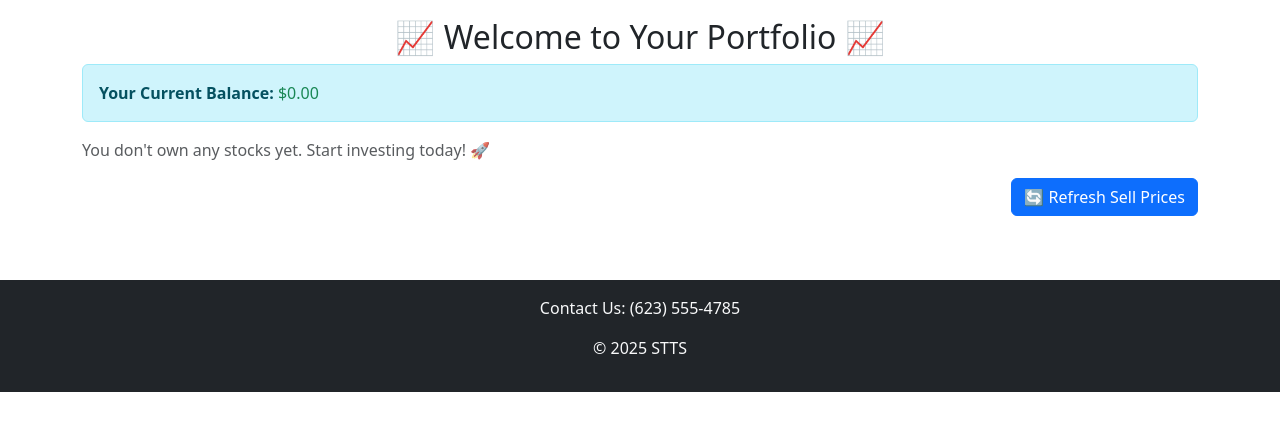
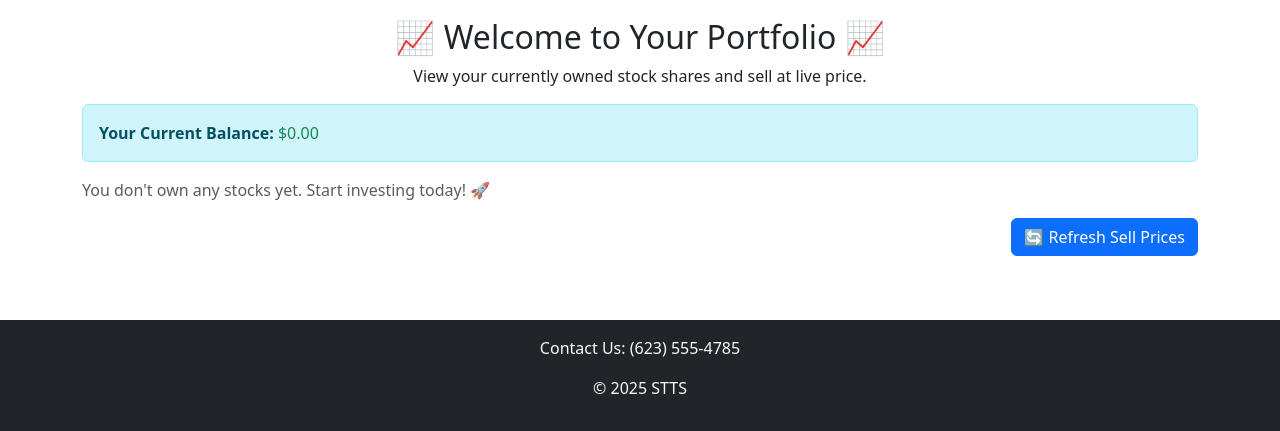
Before and after one commit to ivazqu10/Stocks, a Flask app: page /portfolio in a window 1280 px wide. Shown: the part 66-497 px from the top of the page. Run offline with Flask 3, Linux system fonts and the light colour scheme; the visitor is signed in with stand-in values (Sample User, id 1).

Commit message:
Added some paragraph tags to let users know that each page does
Added some paragraph tags to let users know that each page does

```diff
--- a/app.py
+++ b/app.py
@@ -12,15 +12,14 @@ import pytz
 import random
 from sqlalchemy.ext.hybrid import hybrid_property
 import json
-#Hello World
 app = Flask(__name__)
 
-app.config['SQLALCHEMY_DATABASE_URI'] = 'mysql+pymysql://root:Madrid0329.@localhost/stocks_db'
+app.config['SQLALCHEMY_DATABASE_URI'] = 'mysql+pymysql://admin:Jaman3240%23@my-rds-instance.ce92g2g4cjab.us-east-1.rds.amazonaws.com:3306/stocks_db'
 app.config['SQLALCHEMY_TRACK_MODIFICATIONS'] = False
 app.config['SECRET_KEY'] = os.getenv("SECRET_KEY", 'your_secret_key_here')
 
 db = SQLAlchemy(app)
-
+# Classes are our Tables in DB
 class User(UserMixin, db.Model):
     id = db.Column(db.Integer, primary_key=True)
     username = db.Column(db.String(150), unique=True, nullable=False)
@@ -59,9 +58,9 @@ class TransactionHistory(db.Model):
 
 class MarketHours(db.Model):
     id = db.Column(db.Integer, primary_key=True)
-    open_time = db.Column(db.Time, nullable=False)   # Stored in UTC
-    close_time = db.Column(db.Time, nullable=False)  # Stored in UTC
-    _closed_days = db.Column("closed_days", db.Text, nullable=True)  # Stored as JSON string
+    open_time = db.Column(db.Time, nullable=False)
+    close_time = db.Column(db.Time, nullable=False)
+    _closed_days = db.Column("closed_days", db.Text, nullable=True)
 
     @hybrid_property
     def closed_days(self):
@@ -88,7 +87,7 @@ class MarketHours(db.Model):
         return open_time_mst <= now_mst.time() <= close_time_mst
 
     def add_closed_day(self, date_str):
-        updated = list(self.closed_days)  # Force copy to avoid mutation surprises
+        updated = list(self.closed_days)
         if date_str not in updated:
             updated.append(date_str)
             self.closed_days = updated
@@ -270,7 +269,7 @@ def user_dashboard():
 def register():
     if request.method == 'POST':
         username = request.form['username']
-        email = request.form.get('email')  # Capture the email input from the form
+        email = request.form.get('email')
         password = generate_password_hash(request.form['password'])
 
         if not email:
@@ -388,14 +387,14 @@ def trade_stock():
             flash("Not enough shares to sell.", "danger")
             return redirect(url_for("buy_sell_stock"))
 
-        adjusted_price = get_adjusted_price(price)  # Ensure consistent sell price
+        adjusted_price = get_adjusted_price(price)
 
         total_sale_value = adjusted_price * shares
         user_portfolio.shares_owned -= shares
         user.cash_balance += total_sale_value
         stock.quantity += shares
 
-        user_portfolio.last_sell_price = adjusted_price  # Store adjusted price
+        user_portfolio.last_sell_price = adjusted_price
 
         transaction = TransactionHistory(
             user_id=user.id,
@@ -447,7 +446,7 @@ def trade_confirmation():
     total_cost = shares * price
 
     user = current_user
-    stock = stock_price.query.filter_by(symbol=symbol).first()  # Retrieve stock
+    stock = stock_price.query.filter_by(symbol=symbol).first()
 
     if not stock:
         flash("Stock not found.", "danger")
@@ -547,10 +546,11 @@ def execute_trade():
     flash(f"Transaction completed! Your new balance is ${user.cash_balance:.2f}.", "success")
     return redirect(url_for("buy_sell_stock"))
 
+# Deposit" or Withdraw funds
 @app.route("/funds_confirmation", methods=["POST"])
 @login_required
 def funds_confirmation():
-    action = request.form.get("action")  # "deposit" or "withdraw"
+    action = request.form.get("action")
     amount = request.form.get("amount")
 
     try:
@@ -582,13 +582,11 @@ def funds_confirmation():
 def process_funds():
     action = request.form.get("action")
     amount = request.form.get("amount")
-
-    # Remove commas before converting to float
     if amount:
         amount = amount.replace(",", "")
 
     try:
-        amount = float(amount)  # Convert to float safely
+        amount = float(amount)
     except (ValueError, TypeError):
         flash("Invalid amount entered.", "danger")
         return redirect(url_for("funds"))
@@ -709,17 +707,16 @@ def admin_market_hours():
     custom_closed_days = []
 
     if market_hours:
-        # Convert to MST for display
+
         open_time_dt_utc = datetime.combine(datetime.today(), market_hours.open_time).replace(tzinfo=pytz.utc)
         close_time_dt_utc = datetime.combine(datetime.today(), market_hours.close_time).replace(tzinfo=pytz.utc)
 
         open_time_mst = open_time_dt_utc.astimezone(MST).strftime('%H:%M')
         close_time_mst = close_time_dt_utc.astimezone(MST).strftime('%H:%M')
 
-        # Split automatic holidays from custom closed days
         custom_closed_days = [d for d in market_hours.closed_days if d not in holidays]
 
-        # Pre-fill the textarea
+
         closed_days_text = "\n".join(custom_closed_days)
 
     return render_template("admin_market_hours.html",
@@ -796,9 +793,6 @@ def validate_closed_dates(date_list):
 
     return sorted(set(valid))
 
-# ---------------------
-# Routes
-# ---------------------
 
 @app.template_filter('pretty_date')
 def pretty_date(date_str):
@@ -812,20 +806,15 @@ def pretty_date(date_str):
 @login_required
 @admin_required
 def admin_account_management():
-    users = User.query.all()  # Query all users from the database
+    users = User.query.all()
     return render_template('admin_account_management.html', users=users)
 
 @app.route('/view_transactions/<int:id>', methods=['GET'])
 @login_required
 @admin_required
 def view_transactions(id):
-    # Fetch the user by their ID or return a 404 error if not found
     user = User.query.get_or_404(id)
-
-    # Retrieve the user's transactions (replace this with actual logic if needed)
     transactions = user.transactions
-
-    # Render the 'view_transactions.html' page with the required context
     return render_template('view_transactions.html', user=user, transactions=transactions)
 
 
@@ -833,7 +822,7 @@ def view_transactions(id):
 @login_required
 @admin_required
 def edit_user(id):
-    user = User.query.get_or_404(id)  # Get the user by ID
+    user = User.query.get_or_404(id)
     if request.method == 'POST':
         user.username = request.form['username']
         user.email = request.form['email']
@@ -853,7 +842,6 @@ def delete_user(id):
         db.session.commit()
         flash(f"User {user.username} has been deleted successfully!", "success")
         return redirect(url_for('admin_account_management'))
-    # Render confirmation page for GET requests
     return render_template('delete_user.html', user=user)
 
 @app.route('/delete_user_confirmation/<int:id>', methods=['GET'])
--- a/templates/buy_sell_stock.html
+++ b/templates/buy_sell_stock.html
@@ -4,6 +4,7 @@
 
 <div class="container mt-4">
     <h2 class="text-center">📈 Welcome to the Trade Page! 📈</h2>
+    <p class="text-center">View, buy, sell the currently available stock shares provided by the Adminstrator.</p>
 
     <div class="alert alert-info">
         <strong>Your Current Balance:</strong>
--- a/templates/funds.html
+++ b/templates/funds.html
@@ -6,6 +6,7 @@
 
 <div class="container mt-4">
     <h2 class="text-center">📈 Welcome to the Cash Page! 📈</h2>
+    <p class="text-center">Manage your cash balance, withdraw or deposit your money easily.</p>
     <div class="alert alert-info">
         <strong>Your Current Balance:</strong> <span class="text-success">${{ "{:,.2f}".format(current_user.cash_balance) }}</span>
     </div>
--- a/templates/instructions_page.html
+++ b/templates/instructions_page.html
@@ -6,8 +6,8 @@
 <div class="container mt-4">
     <div class="row">
         <div class="col-md-12">
-            <h1 class="display-4">How to Buy and Sell Stocks</h1>
-            <p class="lead">Learn how to navigate the STTS platform and start trading stocks in just a few steps.</p>
+            <h2 class="text-center">📈 How to Buy and Sell Stocks 📈</h2>
+            <p class="text-center">Learn how to navigate the STTS platform and start trading stocks in just a few steps.</p>
         </div>
     </div>
 
--- a/templates/portfolio.html
+++ b/templates/portfolio.html
@@ -6,6 +6,7 @@
 
 <div class="container mt-4">
     <h2 class="text-center">📈 Welcome to Your Portfolio 📈</h2>
+    <p class="text-center">View your currently owned stock shares and sell at live price.</p>
 
     <div class="alert alert-info">
         <strong>Your Current Balance:</strong>
--- a/templates/transactions.html
+++ b/templates/transactions.html
@@ -5,6 +5,7 @@
 {% block content %}
 <div class="container mt-4">
     <h2 class="text-center">📈 STTS Transaction History 📈</h2>
+    <p class="text-center">View your past orders in one place.</p>
 
     {% if transactions %}
     <div class="table-responsive">
```
Also changed, not shown: 1 other file.
